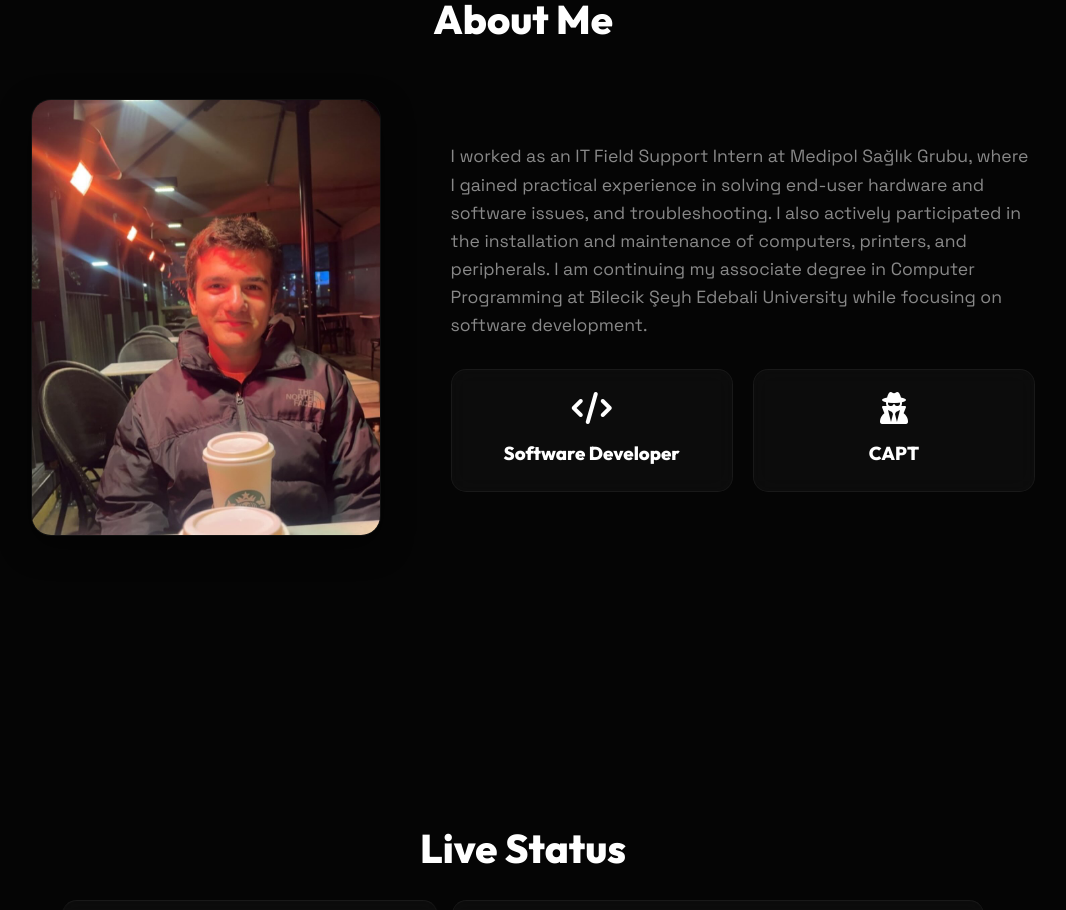
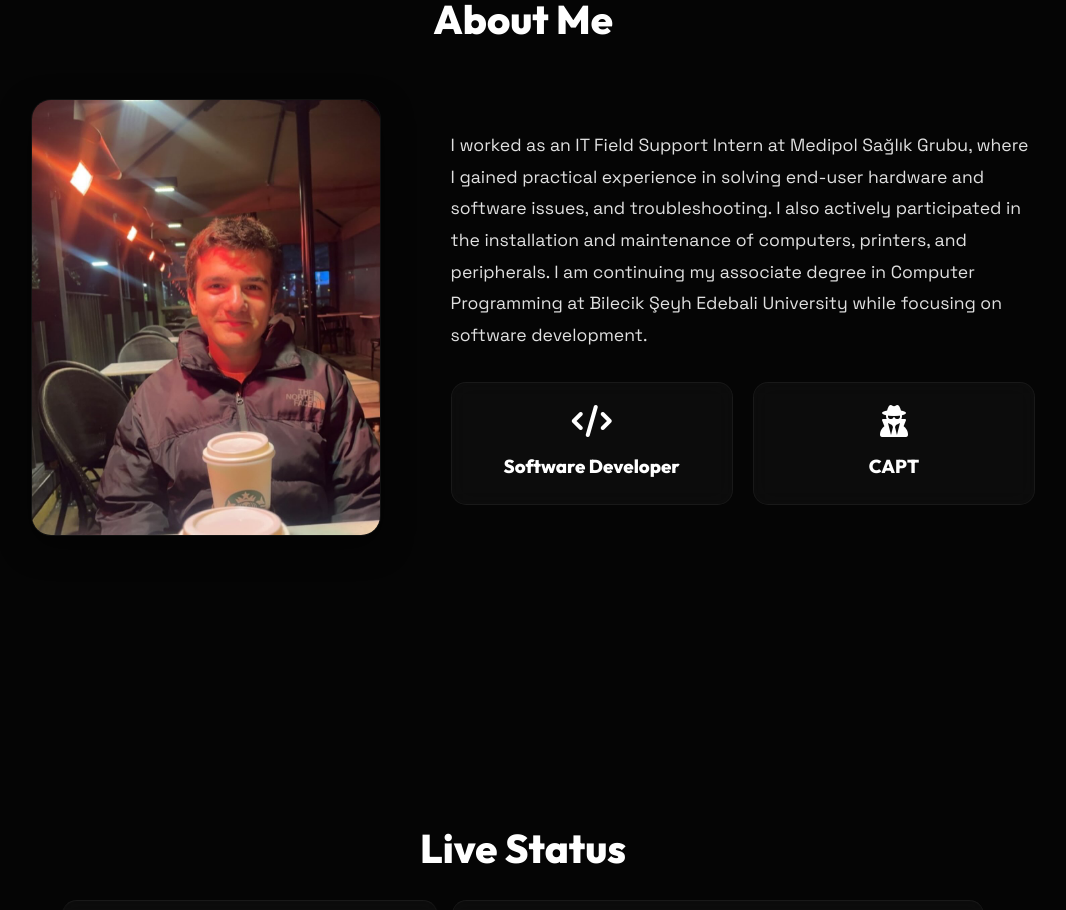
Before and after one commit to efekrbas/website, a Next.js app: page / in a window 1280 px wide. Shown: the part 1060-1970 px from the top of the page, without its empty margins (117-1183 px from the left). Built offline with nearby package versions, Linux system fonts and the light colour scheme; no server answers.

Commit message:
Update about text color

```diff
--- a/src/components/LiveStatus.tsx
+++ b/src/components/LiveStatus.tsx
@@ -273,10 +273,10 @@ const LiveStatus = () => {
                     <motion.div className="ls-card ls-area-weather" whileHover={{ y: -3 }} transition={{ duration: 0.2 }}>
                         <div className="ls-weather-top">
                             <div className="ls-weather-main">
-                            <div className="ls-temp">{weather.temp !== null ? `${weather.temp}°C` : '--°C'}</div>
+                                <div className="ls-temp">{mounted && weather.temp !== null ? `${weather.temp}°C` : '--°C'}</div>
                                 <div className="ls-weather-loc">{t('istanbul')}</div>
                             </div>
-                        {getWeatherIcon(weather.code)}
+                            {mounted ? getWeatherIcon(weather.code) : getWeatherIcon(null)}
                         </div>
                     </motion.div>
 
--- a/src/index.css
+++ b/src/index.css
@@ -832,7 +832,8 @@ section {
 
 .about-text {
     font-size: 1.1rem;
-    color: var(--secondary-text);
+    color: var(--text-color);
+    line-height: 1.8;
 }
 
 .stats-grid {
```
Lines whose indentation alone changed are shown as unchanged.
